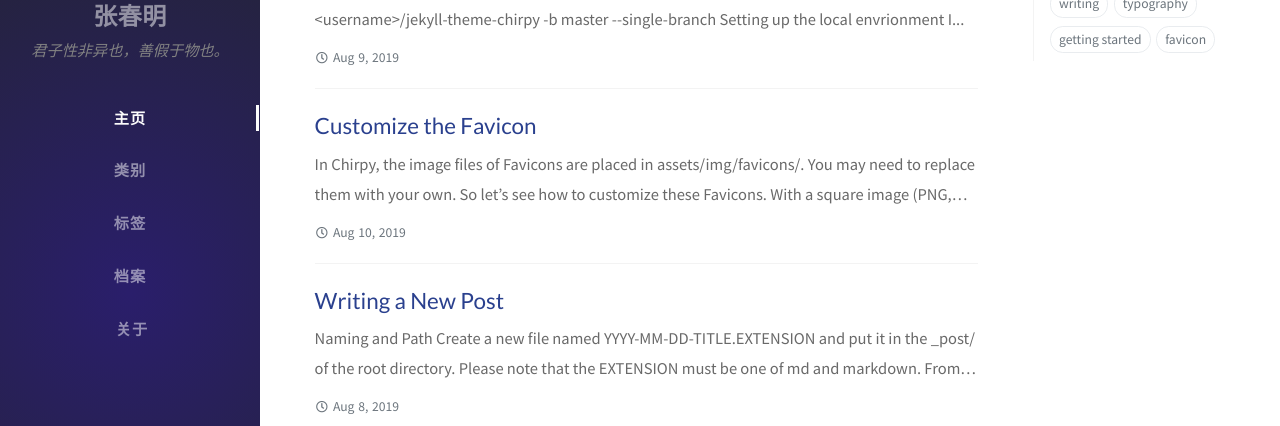
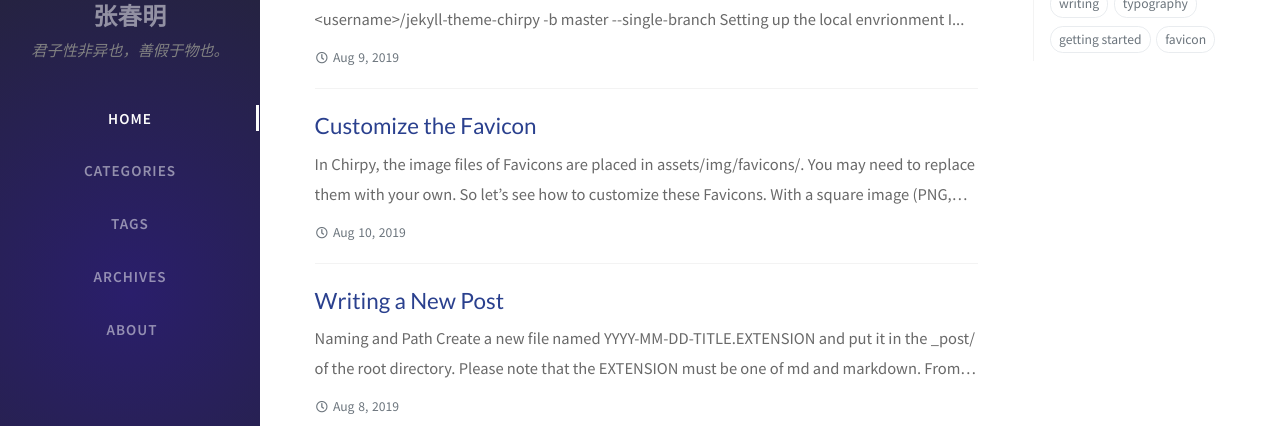
Before and after one commit to zsfzbc/blog, a Jekyll site: the page built from index.html, in a window 1280 px wide. Shown: the part 157-583 px from the top of the page. Built offline with Jekyll 4.4.1, drawn with Linux system fonts in a browser that asks for light colours; nearby versions of some CDN libraries; the list of posts is cut into pages by our own code; comment, search, counter and statistics services are not loaded.

Commit message:
第一次提交

```diff
--- a/_data/tabs.yml
+++ b/_data/tabs.yml
@@ -6,25 +6,25 @@
 
 
 -
-  name: 主页
+  name: Home
   icon: "fas fa-home"
 -
-  name: 类别
+  name: Categories
   icon: "fas fa-stream"
   path: tabs
   url: categories
 -
-  name: "标签"
+  name: "Tags"
   icon: "fas fa-tags"
   path: tabs
   url: tags
 -
-  name: "档案"
+  name: "Archives"
   path: tabs
   url: archives
   icon: "fas fa-archive"
 -
-  name: "关于"
+  name: "About"
   icon: "fas fa-info"
   path: tabs
   url: about
```
